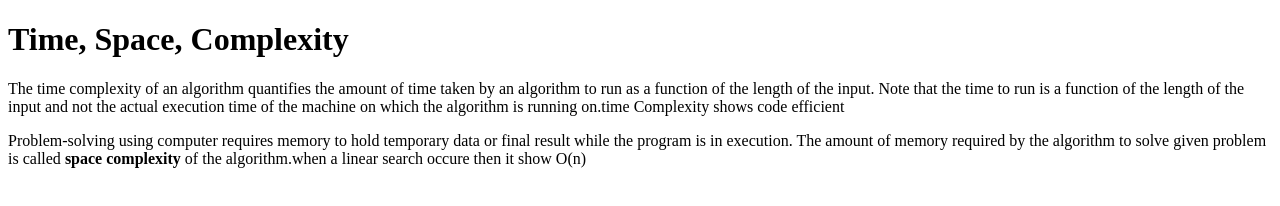
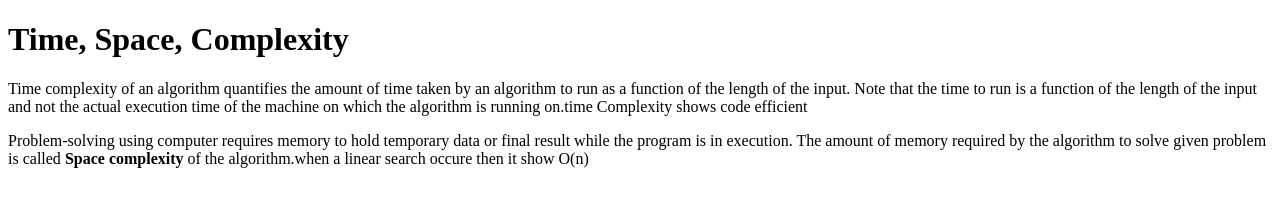
Before and after one commit to acciojob/time-and-space-complexity-saurabhanand96310, a website: page main.html in a window 1280 px wide. Drawn offline with Linux system fonts and the light colour scheme.

Commit message:
created a submission

```diff
--- a/main.html
+++ b/main.html
@@ -9,8 +9,8 @@
 <body>
 	<!-- the entire body must be written by student -->
 	  <h1>Time, Space, Complexity</h1>
-	<p>The time complexity of an algorithm quantifies the amount of time taken by an algorithm to run as a function of the length of the input. Note that the time to run is a function of the length of the input and not the actual execution time of the machine on which the algorithm is running on.time Complexity shows code efficient</p>
-    <p>Problem-solving using computer requires memory to hold temporary data or final result while the program is in execution. The amount of memory required by the algorithm to solve given problem is called <b> space complexity</b> of the algorithm.when a linear search occure then it show O(n)</p>
+	<p> Time complexity of an algorithm quantifies the amount of time taken by an algorithm to run as a function of the length of the input. Note that the time to run is a function of the length of the input and not the actual execution time of the machine on which the algorithm is running on.time Complexity shows code efficient</p>
+    <p>Problem-solving using computer requires memory to hold temporary data or final result while the program is in execution. The amount of memory required by the algorithm to solve given problem is called <b> Space complexity</b> of the algorithm.when a linear search occure then it show O(n)</p>
 	<script type="text/javascript" src="./script.js">
 </script>
 
```
